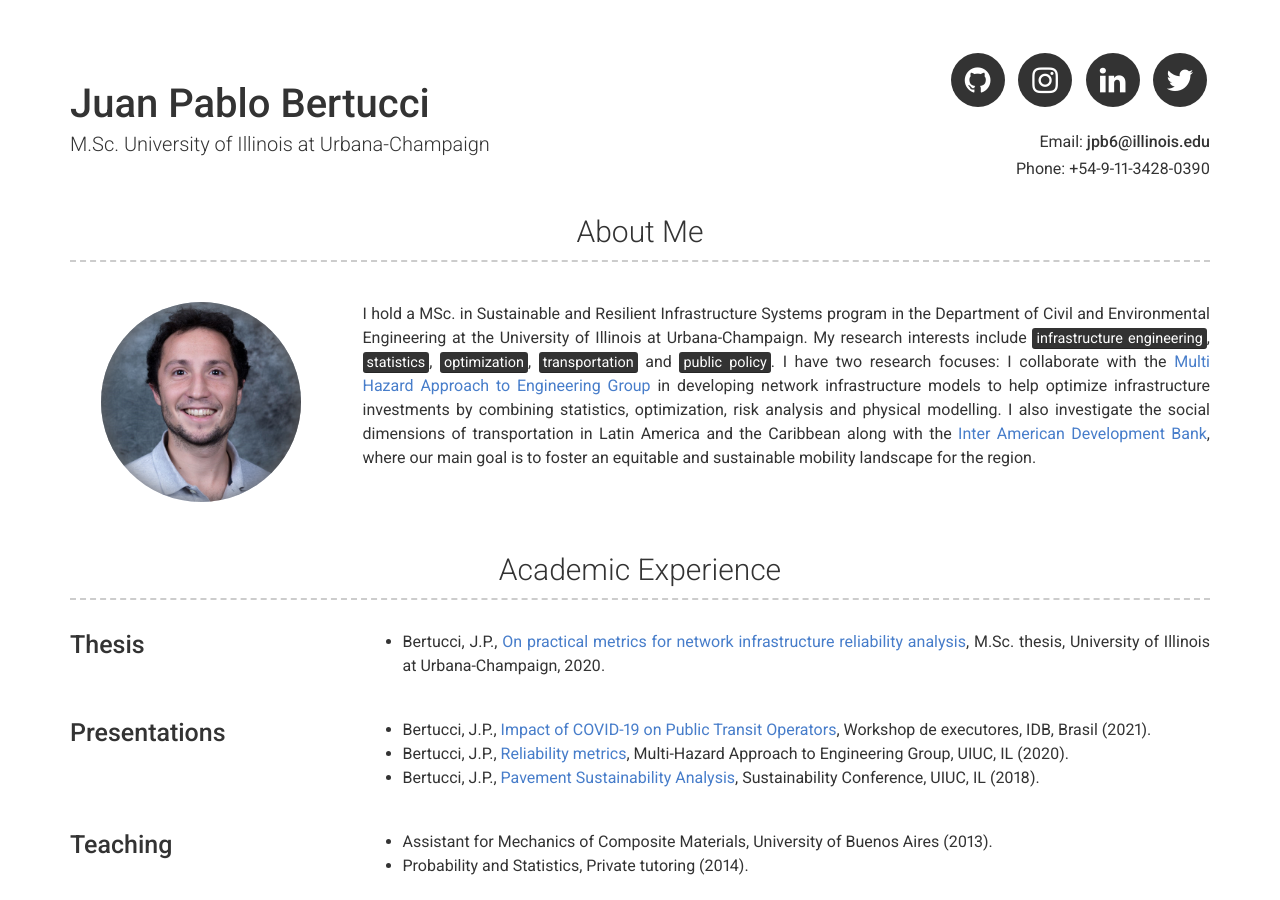
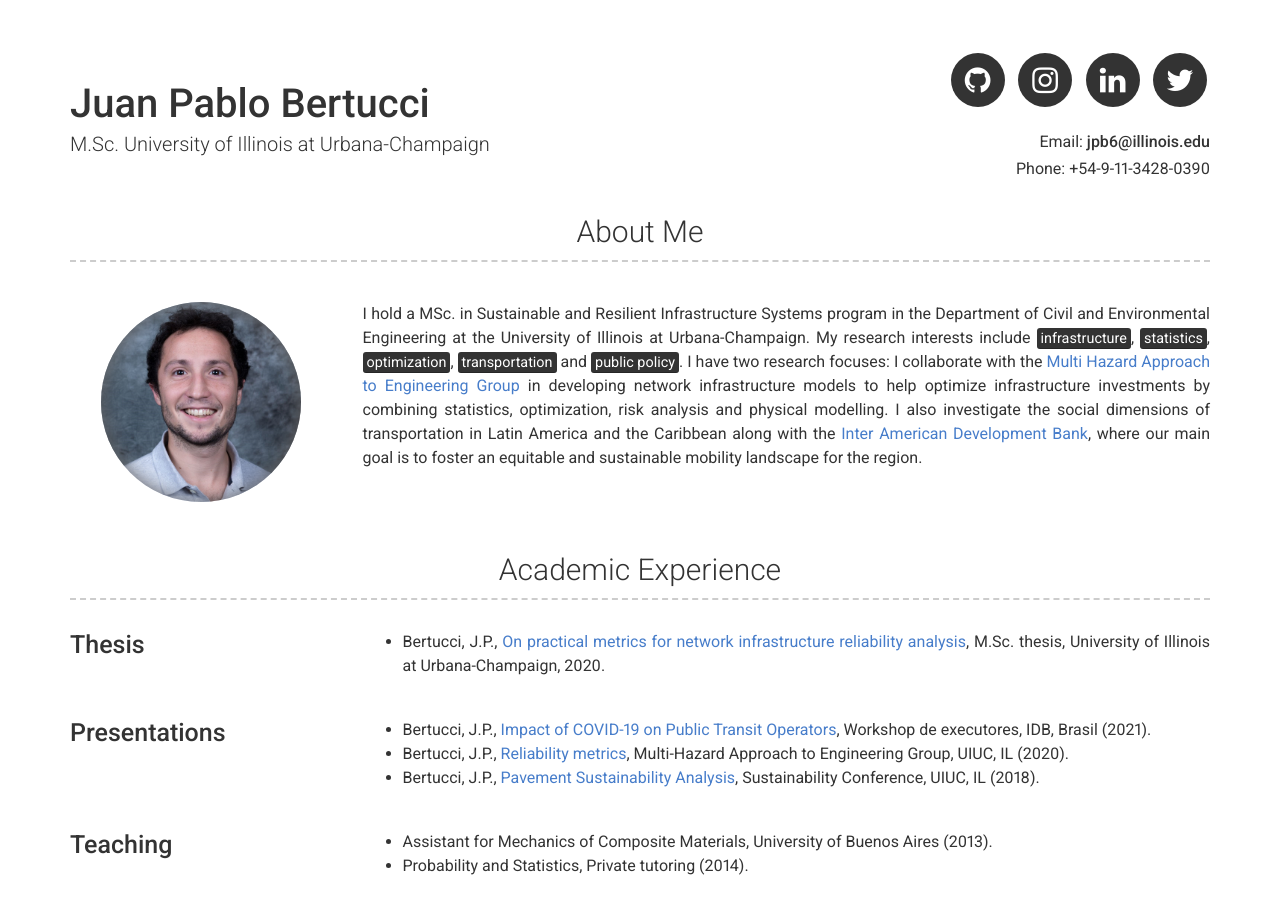
Before and after one commit to JPchomp/JPchomp.github.io, a Jekyll site: the page built from index.md, in a window 1280 px wide and 900 px high. Built offline with Jekyll 4.4.1, drawn with Linux system fonts in a browser that asks for light colours.

Commit message:
Update _config.yml

```diff
--- a/_config.yml
+++ b/_config.yml
@@ -18,7 +18,7 @@ twitter_username: JPbertucci
 # about_title: About Me (Use this to override about section title)
 about_profile_image: profile.jpg
 about_content: | # this will include new lines to allow paragraphs
-  I hold a MSc. in Sustainable and Resilient Infrastructure Systems program in the Department of Civil and Environmental Engineering at the University of Illinois at Urbana-Champaign. My research interests include <mark>infrastructure engineering</mark>, <mark>statistics</mark>, <mark>optimization</mark>, <mark>transportation</mark> and <mark>public policy</mark>. I have two research focuses: I collaborate with the [Multi Hazard Approach to Engineering Group](http://mae.cee.illinois.edu/) in developing network infrastructure models to help optimize infrastructure investments by combining statistics, optimization, risk analysis and physical modelling. I also investigate the social dimensions of transportation in Latin America and the Caribbean along with the [Inter American Development Bank](http://iadb.org), where our main goal is to foster an equitable and sustainable mobility landscape for the region.
+  I hold a MSc. in Sustainable and Resilient Infrastructure Systems program in the Department of Civil and Environmental Engineering at the University of Illinois at Urbana-Champaign. My research interests include <mark>infrastructure</mark>, <mark>statistics</mark>, <mark>optimization</mark>, <mark>transportation</mark> and <mark>public policy</mark>. I have two research focuses: I collaborate with the [Multi Hazard Approach to Engineering Group](http://mae.cee.illinois.edu/) in developing network infrastructure models to help optimize infrastructure investments by combining statistics, optimization, risk analysis and physical modelling. I also investigate the social dimensions of transportation in Latin America and the Caribbean along with the [Inter American Development Bank](http://iadb.org), where our main goal is to foster an equitable and sustainable mobility landscape for the region.
 
 # Projects Section
 # projects_title: Projects #(Use this to override about projects section title)
```
